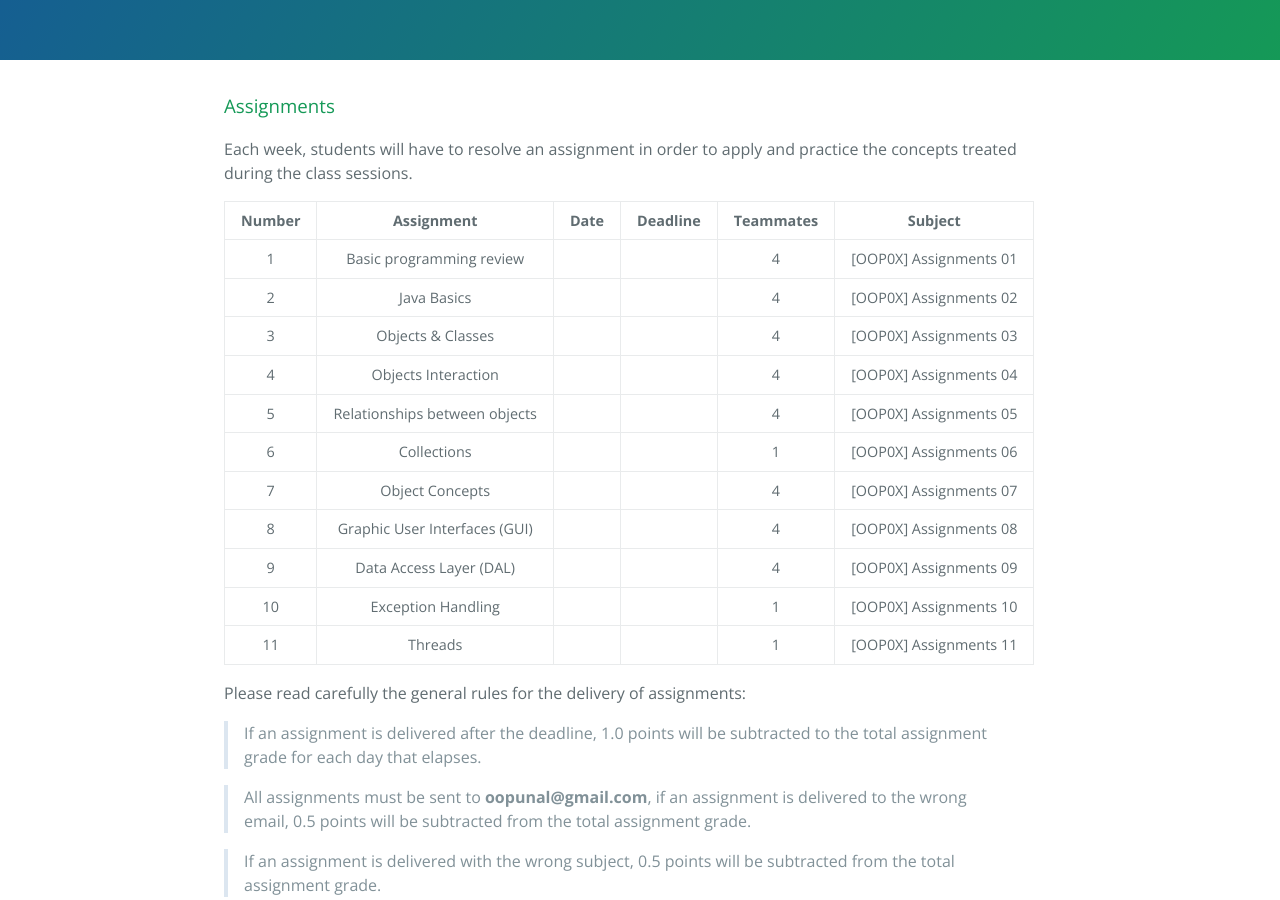
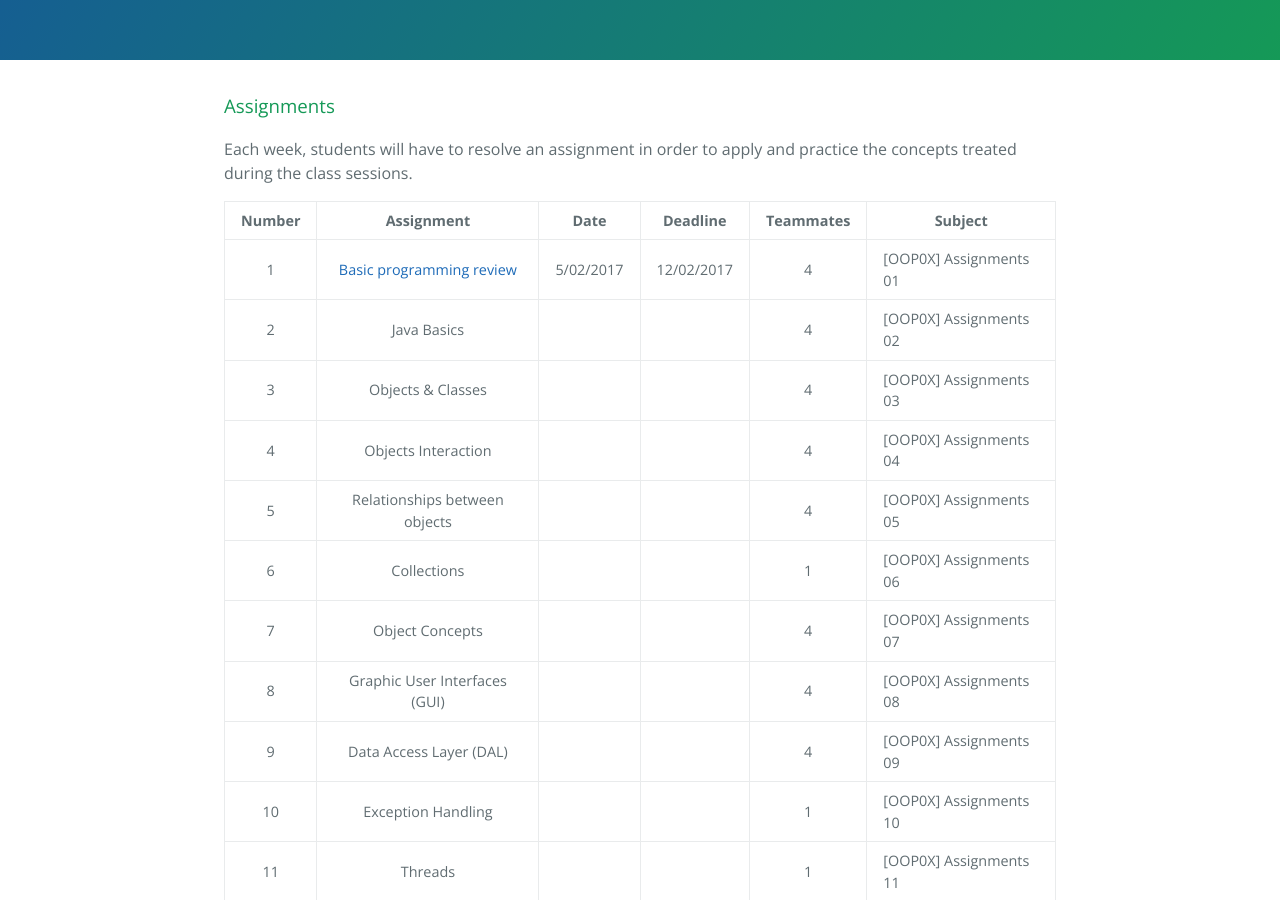
Before and after one commit to oopunal/oopunal.github.io, a Jekyll site: the page built from _posts/2017-01-7-assignments.markdown, in a window 1280 px wide and 900 px high, scrolled down 300 px. Built offline with Jekyll 4.4.1, drawn with Linux system fonts in a browser that asks for light colours.

Commit message:
Added assignment 00 and slides of Basic programming review

```diff
--- a/_posts/2017-01-7-assignments.markdown
+++ b/_posts/2017-01-7-assignments.markdown
@@ -11,7 +11,7 @@ Each week, students will have to resolve an assignment in order to apply and pra
 
 |Number|Assignment|Date|Deadline|Teammates|Subject|
 |:---:|:---:|:---:|:---:|:---:|
-|1|Basic programming review|||4|[OOP0X] Assignments 01|
+|1|[Basic programming review](https://drive.google.com/file/d/0B6uYBzkBeRiaSWdrdk1ueHo0WlE/view?usp=sharing)|5/02/2017|12/02/2017|4|[OOP0X] Assignments 01|
 |2|Java Basics |||4|[OOP0X] Assignments 02|
 |3|Objects & Classes |||4|[OOP0X] Assignments 03|
 |4|Objects Interaction |||4|[OOP0X] Assignments 04|
--- a/_posts/2017-01-7-syllabus.markdown
+++ b/_posts/2017-01-7-syllabus.markdown
@@ -26,7 +26,7 @@ categories: main
 <td>1</td>
 <td>February 1</td>
 <td>February 2</td>
-<td>Basic programming review</td>
+<td><a target="_blank" href="https://drive.google.com/file/d/0B6uYBzkBeRiaeE9Idmt0TlFWeUU/view?usp=sharing">Basic programming review</a></td>
 <td></td>
 </tr>
 <tr>
```
